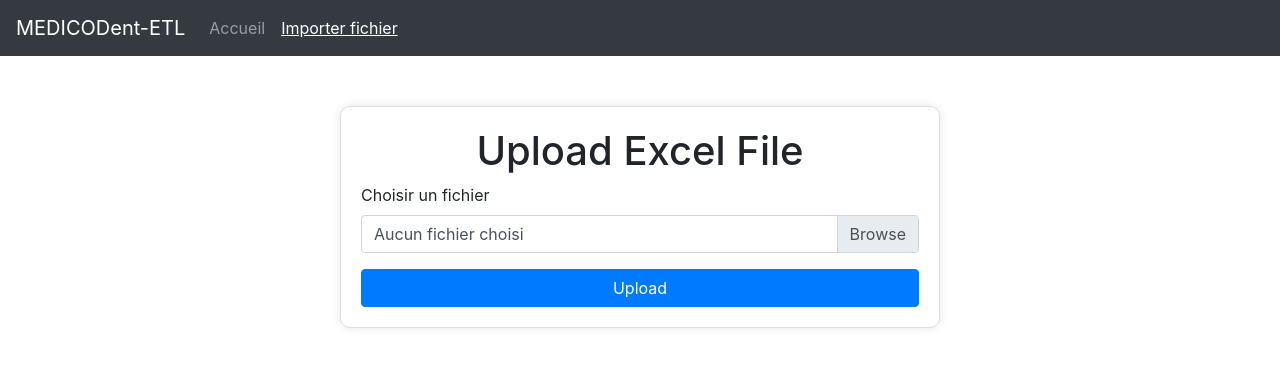
After one commit to Ferdaousse24/MEDICODent-ETL, a Flask app: page /upload in a window 1280 px wide. The commit adds this page. Shown: the top 367 px of the page. Run offline with Flask 3, Linux system fonts and the light colour scheme; some libraries are stand-ins or nearby versions.

Commit message:
ajout de la fonctionnalié d'importer le fichier xlsx

```diff
--- a/app.py
+++ b/app.py
@@ -1,7 +1,9 @@
 from flask import Flask
 from routes import main
+from config import Config
 
 app = Flask(__name__)
+app.config.from_object(Config)
 
 # Enregistre le blueprint pour les routes principales
 app.register_blueprint(main)
--- /dev/null
+++ b/config.py
@@ -0,0 +1,6 @@
+import os
+
+class Config:
+    SECRET_KEY = '123abc'
+    UPLOAD_FOLDER_IN = os.path.join('uploads', 'in')
+    ALLOWED_EXTENSIONS = {'xlsx'}
--- a/routes.py
+++ b/routes.py
@@ -1,7 +1,45 @@
-from flask import Blueprint, render_template
+from flask import Blueprint, render_template, request, redirect, url_for, flash, current_app
+from werkzeug.utils import secure_filename
+import os
+from utils import allowed_file
 
 main = Blueprint('main', __name__)
 
 @main.route('/')
 def index():
     return render_template('index.html')
+
+@main.route('/upload', methods=['GET', 'POST'])
+def upload_file():
+    if request.method == 'POST':
+        if 'file' not in request.files:
+            flash('Aucune partie de fichier', 'danger')
+            return redirect(request.url)
+        file = request.files['file']
+        if file.filename == '':
+            flash('Aucun fichier sélectionné', 'danger')
+            return redirect(request.url)
+        if file and allowed_file(file.filename):
+            filename = secure_filename(file.filename)
+            filepath = os.path.join(current_app.config['UPLOAD_FOLDER_IN'], filename)
+
+            # Vérifier si le répertoire existe, sinon le créer
+            os.makedirs(current_app.config['UPLOAD_FOLDER_IN'], exist_ok=True)
+
+            try:
+                # Enregistrer le fichier téléchargé
+                file.save(filepath)
+
+                # Message de réussite
+                flash('Fichiers téléchargés avec succès', 'success')
+            except Exception as e:
+                flash(f'Une erreur est survenue: {e}', 'danger')
+                return redirect(request.url)
+
+            return redirect(url_for('main.index'))
+        else:
+            flash('Les types de fichiers autorisés sont .xlsx', 'danger')
+            return redirect(request.url)
+
+    #request.method == 'GET'
+    return render_template('upload.html')
--- a/templates/base.html
+++ b/templates/base.html
@@ -38,14 +38,35 @@
           <li class="nav-item">
             <a class="nav-link {% if request.path == '/' %}active{% endif %}" href="{{ url_for('main.index') }}">Accueil</a>
           </li>
+          <li class="nav-item">
+            <a class="nav-link {% if request.path == '/upload' %}active{% endif %}" href="{{ url_for('main.upload_file') }}">Importer fichier</a>
+          </li>
         </ul>
       </div>
     </nav>
     <div class="container mt-4">
+      {% with messages = get_flashed_messages(with_categories=true) %}
+        {% if messages %}
+          <div>
+            {% for category, message in messages %}
+              <div class="alert alert-{{ category }}" role="alert">
+                {{ message }}
+              </div>
+            {% endfor %}
+          </div>
+        {% endif %}
+      {% endwith %}
       {% block content %}{% endblock %}
     </div>
     <script src="https://code.jquery.com/jquery-3.5.1.slim.min.js"></script>
     <script src="https://cdn.jsdelivr.net/npm/@popperjs/core@2.5.4/dist/umd/popper.min.js"></script>
     <script src="https://stackpath.bootstrapcdn.com/bootstrap/4.5.2/js/bootstrap.min.js"></script>
+    <script>
+      // Custom file input label update
+      $('.custom-file-input').on('change', function() {
+        var fileName = $(this).val().split('\\').pop();
+        $(this).next('.custom-file-label').addClass("selected").html(fileName);
+      });
+    </script>
   </body>
 </html>
--- /dev/null
+++ b/templates/upload.html
@@ -0,0 +1,19 @@
+{% extends "base.html" %}
+
+{% block title %}Upload Excel File{% endblock %}
+
+{% block content %}
+  <div class="form-container">
+    <h1 class="text-center">Upload Excel File</h1>
+    <form action="{{ url_for('main.upload_file') }}" method="post" enctype="multipart/form-data">
+      <div class="form-group">
+        <label for="file">Choisir un fichier</label>
+        <div class="custom-file">
+          <input type="file" class="custom-file-input" id="file" name="file">
+          <label class="custom-file-label" for="file">Aucun fichier choisi</label>
+        </div>
+      </div>
+      <button type="submit" class="btn btn-primary btn-block">Upload</button>
+    </form>
+  </div>
+{% endblock %}
--- /dev/null
+++ b/utils.py
@@ -0,0 +1,5 @@
+from flask import current_app
+
+def allowed_file(filename):
+    """Vérifie si le fichier a une extension autorisée."""
+    return '.' in filename and filename.rsplit('.', 1)[1].lower() in current_app.config['ALLOWED_EXTENSIONS']
```
Also changed, not shown: 1 other file.
